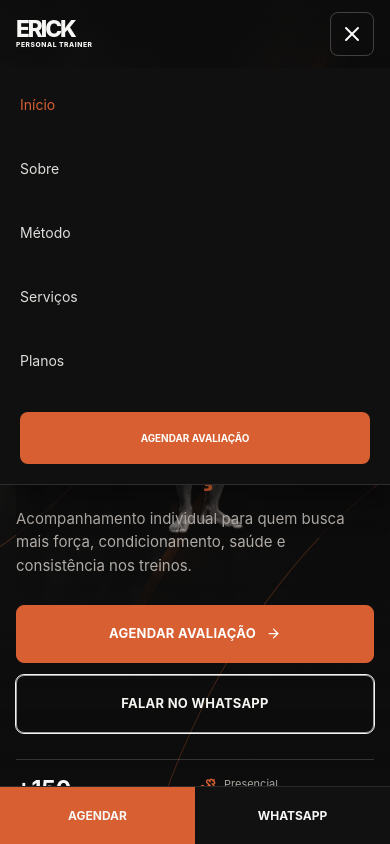
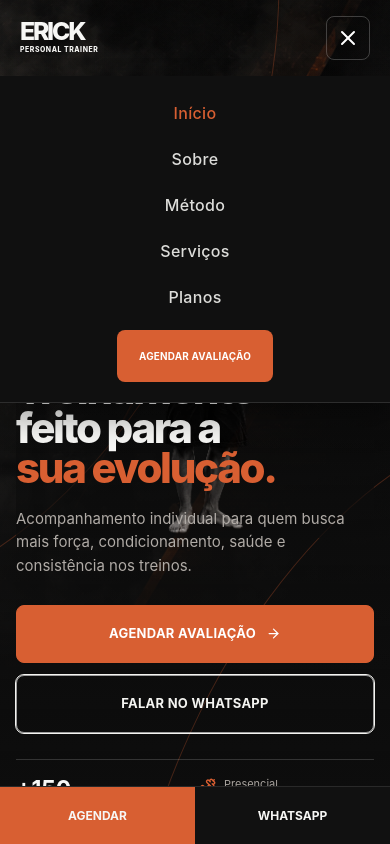
Before and after one commit to nicolascarvalho18/Site-personal-trainer-, a Next.js app: page / in a window 390 px wide. Both pictures are taken after a click on the button "Alternar menu". Shown: the top 844 px of the page. Built offline with nearby package versions, Linux system fonts and the light colour scheme.

Commit message:
feat: enhance sticky responsive header navigation

```diff
--- a/app/globals.css
+++ b/app/globals.css
@@ -170,3 +170,40 @@ html{overflow-x:clip}body{min-width:320px;overflow-x:clip}main{max-width:100%;ov
 @media (max-width: 700px){
   .faq .container{width:calc(100% - 16px)}
 }
+
+/* Header fixo: maior, legível e integrado ao hero antes do scroll. */
+.site-header{position:fixed;top:0;left:0;width:100%;height:clamp(88px,6.5vw,96px);min-height:88px;z-index:1000;background:transparent;backdrop-filter:none;box-shadow:none;transition:background .3s ease,backdrop-filter .3s ease,box-shadow .3s ease}
+.site-header.is-scrolled{background:rgba(8,8,8,.88);backdrop-filter:blur(12px);box-shadow:0 5px 18px rgba(0,0,0,.16)}
+.site-header .header-inner{display:flex;align-items:center;height:100%}
+.site-header .logo{font-size:clamp(2rem,2.4vw,2.35rem);line-height:.68;letter-spacing:-.09em}
+.site-header .logo span{margin-top:8px;font-size:.54rem;letter-spacing:.08em}
+.nav{gap:clamp(28px,2.5vw,42px);align-items:center}
+.nav>a:not(.header-cta){position:relative;min-height:44px;display:inline-flex;align-items:center;color:#ddddda;font-size:clamp(15px,1.1vw,17px);font-weight:500;letter-spacing:.02em}
+.nav>a:not(.header-cta):after{content:"";position:absolute;right:0;bottom:-13px;left:0;height:2px;background:#D85F32;opacity:0;transition:opacity .2s ease}
+.nav>a:not(.header-cta):hover,.nav>a.active{color:#D85F32}
+.nav>a:not(.header-cta).active:after{opacity:1}
+.nav>a:first-child:not(.active):after{opacity:0}
+.site-header .header-cta{height:auto;min-height:56px;padding:17px 28px;font-size:14px;font-weight:700;letter-spacing:.02em}
+section[id]{scroll-margin-top:112px}
+
+@media (max-width: 1200px){
+  .site-header{height:84px;min-height:84px}
+  .site-header .logo{font-size:clamp(1.8rem,2.8vw,2.1rem)}
+  .site-header .logo span{font-size:.48rem}
+  .nav{gap:clamp(22px,2.2vw,30px)}
+  .nav>a:not(.header-cta){font-size:15px}
+  .site-header .header-cta{min-height:52px;padding:15px 20px;font-size:13px}
+  section[id]{scroll-margin-top:100px}
+}
+
+@media (max-width: 900px){
+  .site-header{height:76px;min-height:76px;background:transparent;backdrop-filter:none}
+  .site-header.is-scrolled{background:rgba(8,8,8,.88);backdrop-filter:blur(12px)}
+  .site-header .header-inner{width:min(calc(100% - 40px),700px)}
+  .site-header .logo{font-size:clamp(1.55rem,4vw,1.85rem)}
+  .site-header .logo span{font-size:.43rem}
+  .nav{top:76px;gap:0}
+  .nav>a:not(.header-cta){font-size:16px}
+  .nav>a:not(.header-cta):after{display:none}
+  .nav .header-cta{margin-top:10px;min-height:52px;padding:14px 22px}
+}
--- a/app/page.tsx
+++ b/app/page.tsx
@@ -1,6 +1,6 @@
 "use client";
 
-import { useState } from "react";
+import { useEffect, useState } from "react";
 import { ArrowRight, ArrowUpRight, BarChart3, CalendarDays, Dumbbell, Menu, MessageCircle, X } from "lucide-react";
 
 const whatsapp = "#contato";
@@ -24,13 +24,41 @@ function CTA({ children, outline = false, href = "#contato" }: { children: React
 export default function Home() {
   const [menuOpen, setMenuOpen] = useState(false);
   const [faqOpen, setFaqOpen] = useState<number | null>(0);
+  const [activeSection, setActiveSection] = useState("inicio");
+  const [hasScrolled, setHasScrolled] = useState(false);
+
+  useEffect(() => {
+    const updateHeader = () => setHasScrolled(window.scrollY > 16);
+    const sections = nav
+      .map(([, id]) => document.getElementById(id))
+      .filter((section): section is HTMLElement => Boolean(section));
+
+    const observer = new IntersectionObserver(
+      (entries) => {
+        const visible = entries
+          .filter((entry) => entry.isIntersecting)
+          .sort((a, b) => b.intersectionRatio - a.intersectionRatio)[0];
+        if (visible) setActiveSection(visible.target.id);
+      },
+      { rootMargin: "-35% 0px -50% 0px", threshold: [0.05, 0.2, 0.5] },
+    );
+
+    updateHeader();
+    window.addEventListener("scroll", updateHeader, { passive: true });
+    sections.forEach((section) => observer.observe(section));
+    return () => {
+      window.removeEventListener("scroll", updateHeader);
+      observer.disconnect();
+    };
+  }, []);
+
   return (
     <main>
-      <header className="site-header">
+      <header className={hasScrolled ? "site-header is-scrolled" : "site-header"}>
         <div className="container header-inner">
           <Logo />
           <nav className={menuOpen ? "nav open" : "nav"} aria-label="Navegação principal">
-            {nav.map(([label, id]) => <a key={id} href={`#${id}`} onClick={() => setMenuOpen(false)}>{label}</a>)}
+            {nav.map(([label, id]) => <a key={id} className={activeSection === id ? "active" : undefined} href={`#${id}`} onClick={() => setMenuOpen(false)}>{label}</a>)}
             <a className="header-cta" href="#contato" onClick={() => setMenuOpen(false)}>Agendar avaliação</a>
           </nav>
           <button className="menu-toggle" onClick={() => setMenuOpen(!menuOpen)} aria-label="Alternar menu">{menuOpen ? <X /> : <Menu />}</button>
```
